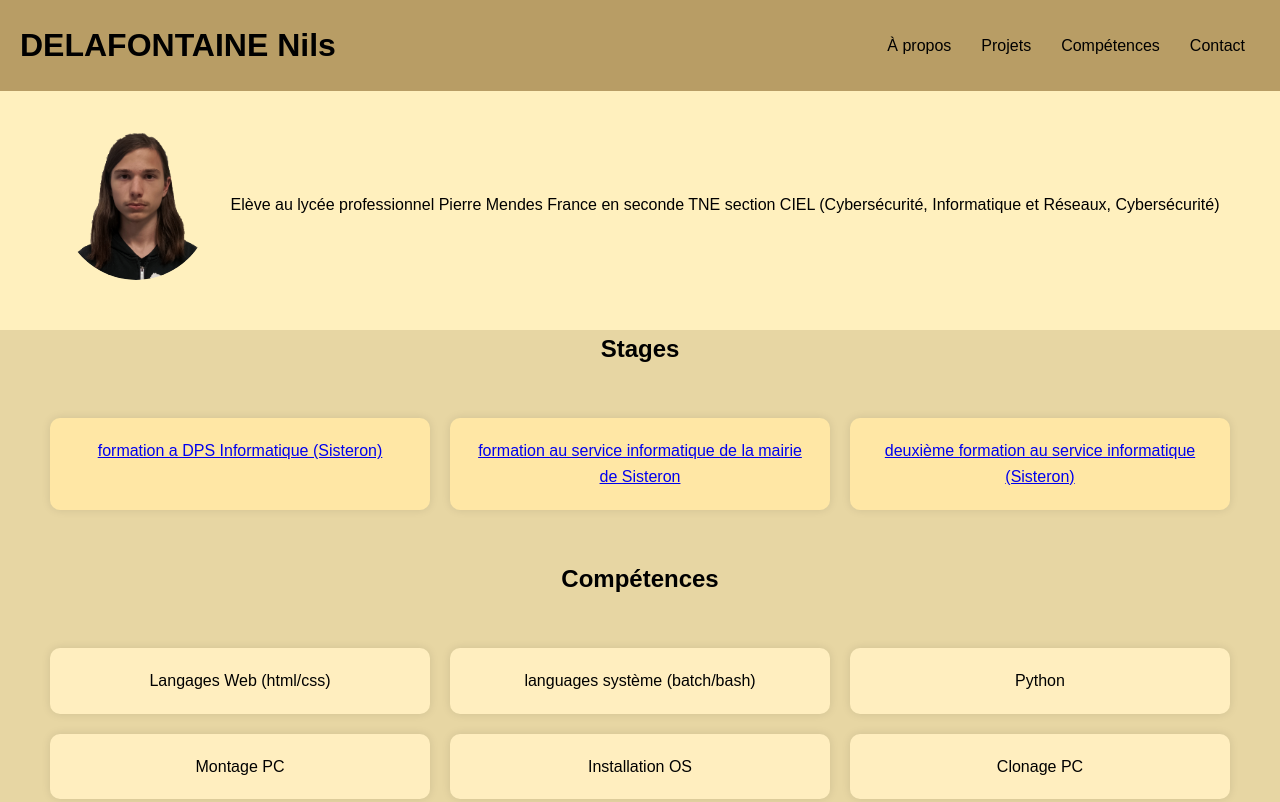
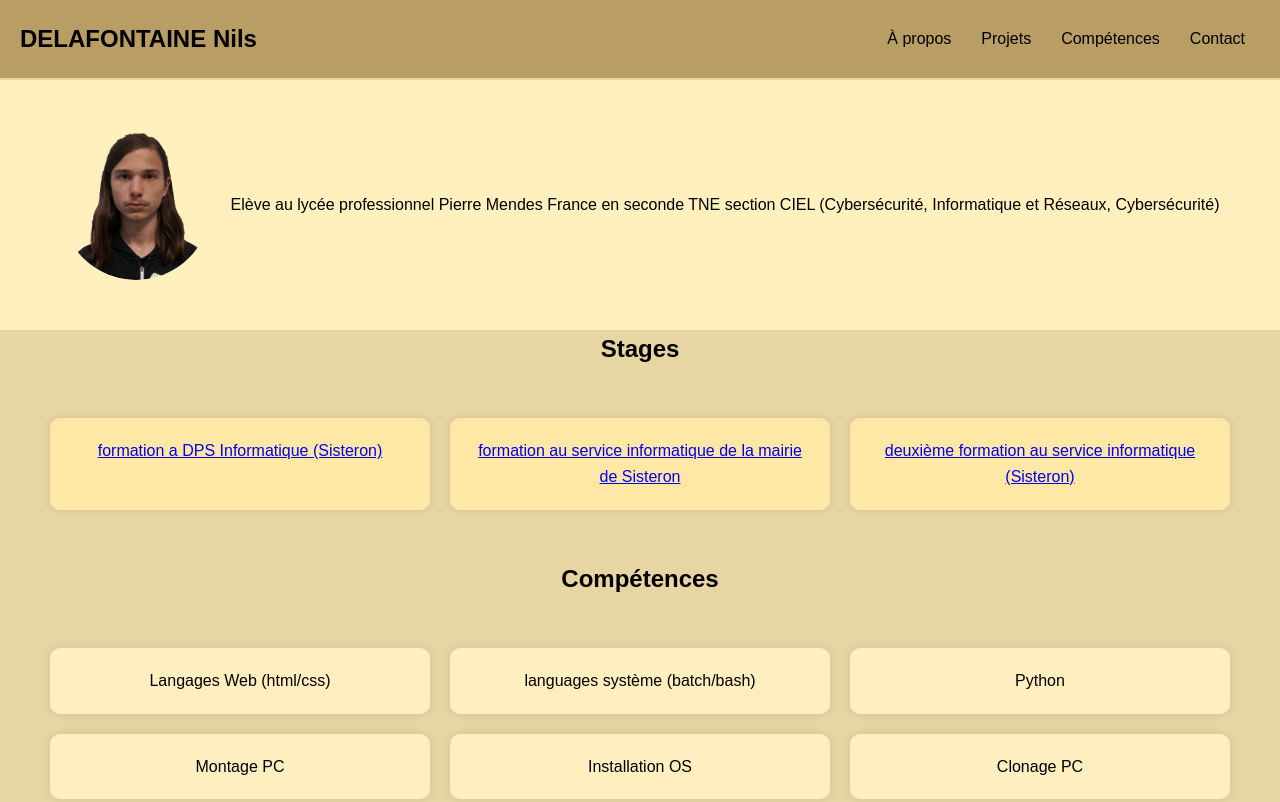
Before and after one commit to dlfnwastaken/dlfn.github.io, a plain HTML site: page index.html in a window 1280 px wide. Shown: the top 802 px of the page. Drawn offline with Linux system fonts and the light colour scheme; some packages are replaced by stand-ins of ours; a script that the page names is missing.

Commit message:
index.html

```diff
--- a/index.html
+++ b/index.html
@@ -8,7 +8,7 @@
 </head>
 <body>
     <header>
-        <h1>DELAFONTAINE Nils</h1>
+        <h2>DELAFONTAINE Nils</h2>
         <nav>
             <ul>
                 <li><a href="#about">À propos</a></li>
```
